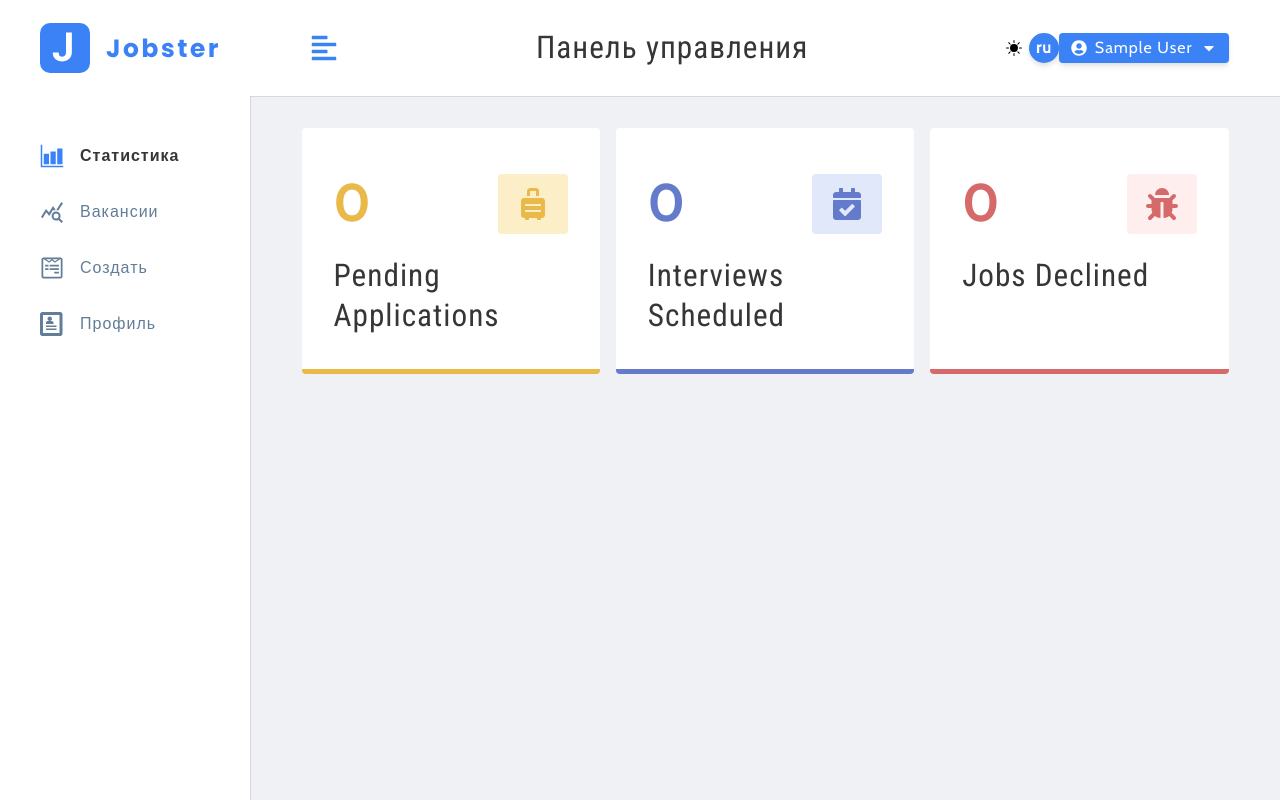
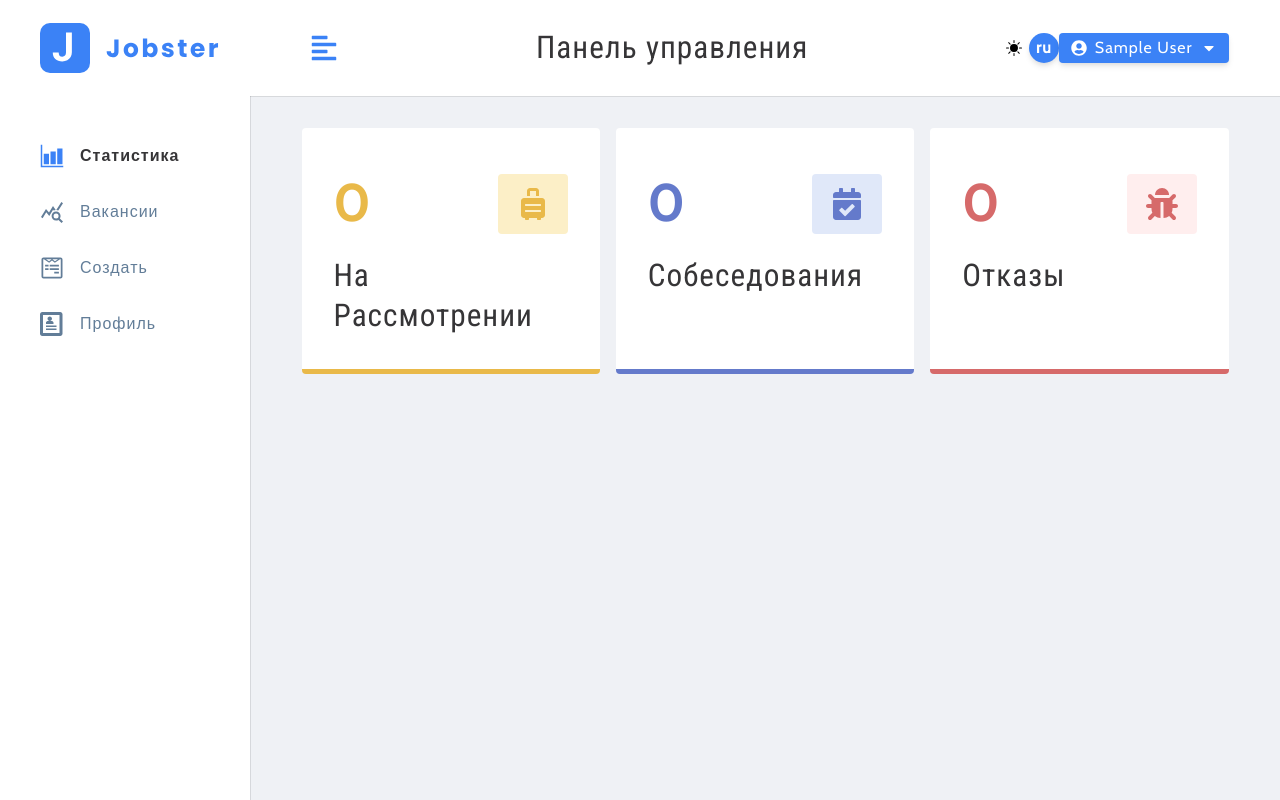
Before and after one commit to Bonamente/job-tracker, a React (Vite) app: page / in a window 1280 px wide. Built offline with nearby package versions, Linux system fonts and the light colour scheme; no server answers; sample sign-in values are in the browser's storage.

Commit message:
feat(StatsContainer): add translation

```diff
--- a/src/components/stats-container/StatsContainer.tsx
+++ b/src/components/stats-container/StatsContainer.tsx
@@ -1,4 +1,5 @@
 /* eslint-disable react/no-array-index-key */
+import { useTranslation } from 'react-i18next';
 import { FaSuitcaseRolling, FaCalendarCheck, FaBug } from 'react-icons/fa';
 
 import StyledStatsContainer from './StyledStatsContainer';
@@ -6,25 +7,26 @@ import StatsItem from '../stats-item/StatsItem';
 import { useAppSelector } from '../../hooks/redux-hooks';
 
 const StatsContainer = () => {
+  const { t } = useTranslation();
   const { stats } = useAppSelector((store) => store.allJobs);
 
   const defaultStats = [
     {
-      title: 'pending applications',
+      title: t('stats.pending'),
       count: stats.pending || 0,
       icon: <FaSuitcaseRolling />,
       color: '#e9b949',
       bgColor: '#fcefc7',
     },
     {
-      title: 'interviews scheduled',
+      title: t('stats.interviews'),
       count: stats.interview || 0,
       icon: <FaCalendarCheck />,
       color: '#647acb',
       bgColor: '#e0e8f9',
     },
     {
-      title: 'jobs declined',
+      title: t('stats.declined'),
       count: stats.declined || 0,
       icon: <FaBug />,
       color: '#d66a6a',
```
